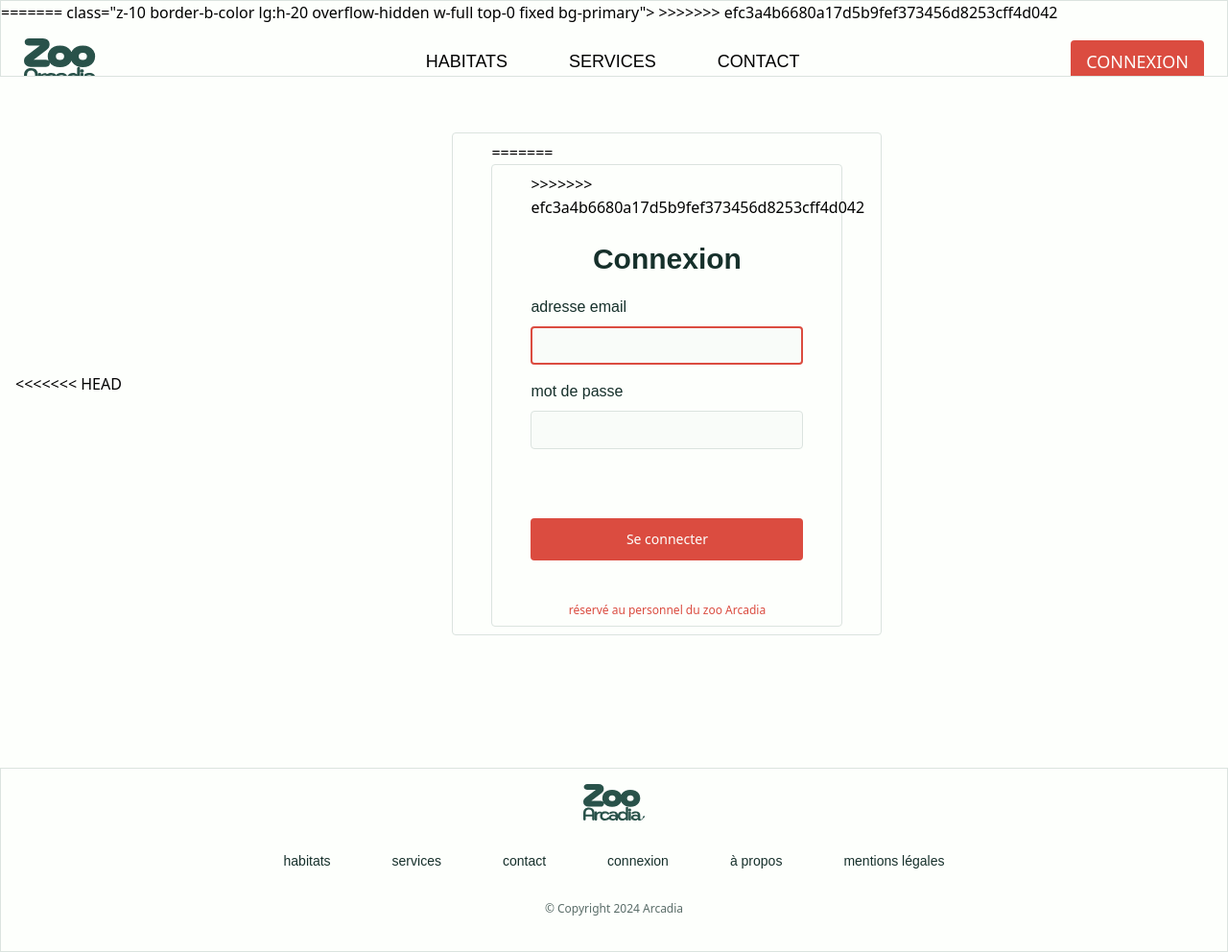
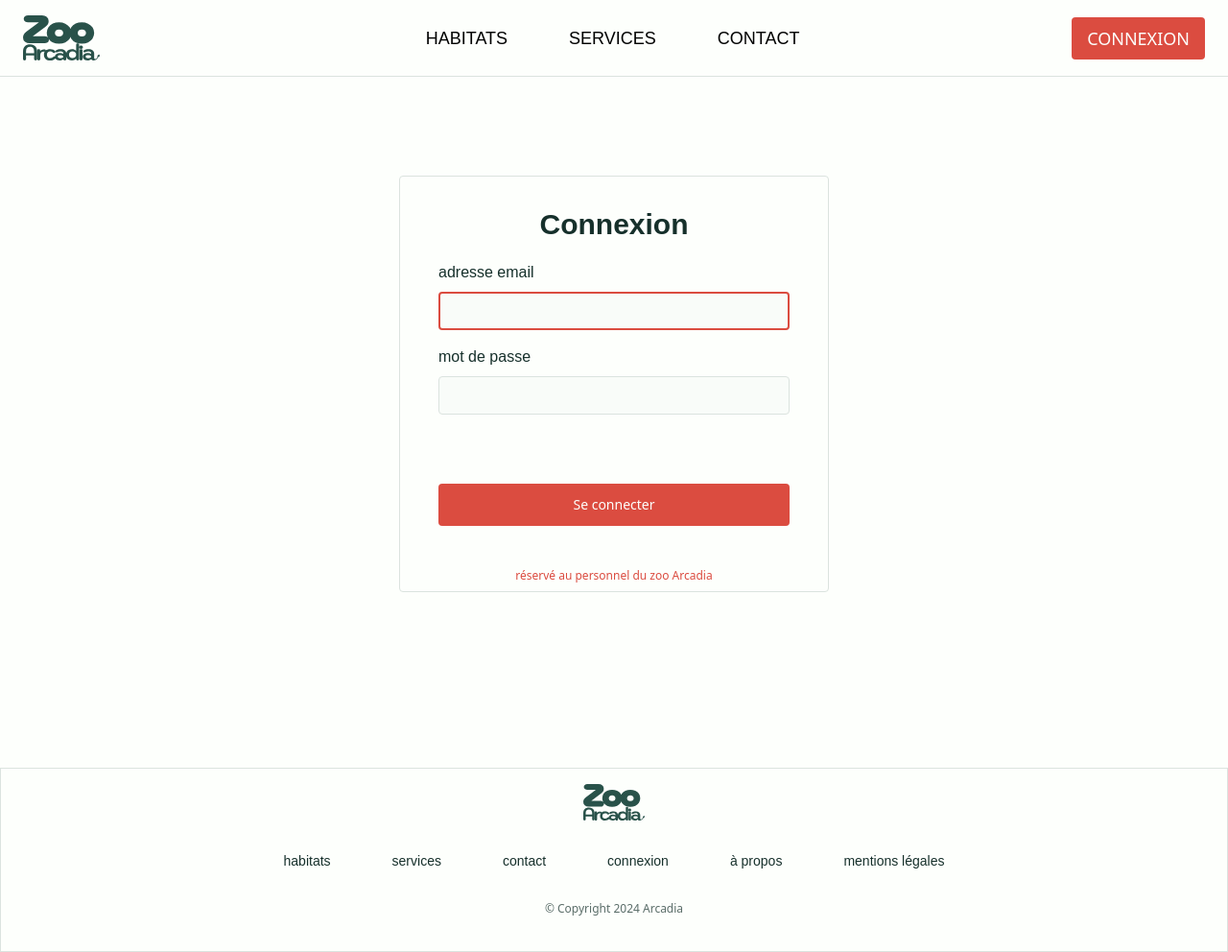
Before and after one commit to YoanMen/arcadia-symfony, a Symfony app: template templates/security/login.html.twig in a window 1280 px wide. Shown: the whole page at 96% size. Run offline with Twig, Linux system fonts and the light colour scheme; the template is opened without the code that fills it, so the values that code supplies are empty; style sheets or scripts are compiled from the project's sources; some libraries are stand-ins or nearby versions; some web fonts are replaced.

Commit message:
menu and login correction

```diff
--- a/src/Entity/Advice.php
+++ b/src/Entity/Advice.php
@@ -48,7 +48,7 @@ class Advice
 
     public function setPseudo(string $pseudo): static
     {
-        $this->pseudo = htmlspecialchars(trim($pseudo));
+        $this->pseudo = strip_tags(trim($pseudo));
 
         return $this;
     }
@@ -60,7 +60,7 @@ class Advice
 
     public function setAdvice(string $advice): static
     {
-        $this->advice = htmlspecialchars(trim($advice));
+        $this->advice = strip_tags(trim($advice));
 
         return $this;
     }
--- a/templates/partials/_menu.html.twig
+++ b/templates/partials/_menu.html.twig
@@ -1,10 +1,7 @@
 {% block menu %}
 	<header
-<<<<<<< HEAD
-		class="z-10 border-b-[1px] border-color lg:h-20 overflow-hidden w-full top-0 fixed bg-primary">
-=======
+
 		class="z-10 border-b-color lg:h-20 overflow-hidden w-full top-0 fixed bg-primary">
->>>>>>> efc3a4b6680a17d5b9fef373456d8253cff4d042
 		{# Mobile button #}
 		<button aria-label="button interaction menu" class="menu-mobile-js absolute right-6 top-1 active:fill-[#db4c40] fill-black lg:hidden">
 			<svg class="size-8 menu-mobile-icon-js" xmlns="http://www.w3.org/2000/svg" viewbox="0 0 24 24">
--- a/templates/security/login.html.twig
+++ b/templates/security/login.html.twig
@@ -6,17 +6,14 @@
 
 {% block main %}
 	<main class="min-h-screen bg-primary flex items-center p-4">
-<<<<<<< HEAD
-		<div class="max-w-md w-full py-2 px-10 rounded m-auto border-color max-sm:px-4">
-=======
+
 		<div class="bg-primary max-w-md w-full py-2 px-10 rounded m-auto border-color max-sm:px-4">
->>>>>>> efc3a4b6680a17d5b9fef373456d8253cff4d042
 			<form method="post" class="flex flex-col h-full justify-around gap-2 text-color">
 				<h1 class="h3 mb-3 mt-6 font-semibold text-center text-3xl">Connexion</h1>
 				{% if error %}
-				<div class="bg-red-100 border border-red-400 text-red-700 px-4 py-3 rounded" role="alert">
-					<span class="block sm:inline">{{ error.messageKey|trans(error.messageData, 'security') }}</span>
-				</div>
+					<div class="bg-red-100 border border-red-400 text-red-700 px-4 py-3 rounded" role="alert">
+						<span class="block sm:inline">{{ error.messageKey|trans(error.messageData, 'security') }}</span>
+					</div>
 				{% endif %}
 				<label class="font-montserrat font-medium" for="username">adresse email</label>
 				<input class="w-full h-10 p-2 border-color outline-0 rounded bg-border" type="email" value="{{ last_username }}" name="_username" id="username" class="form-control" autocomplete="username" required autofocus>
```
